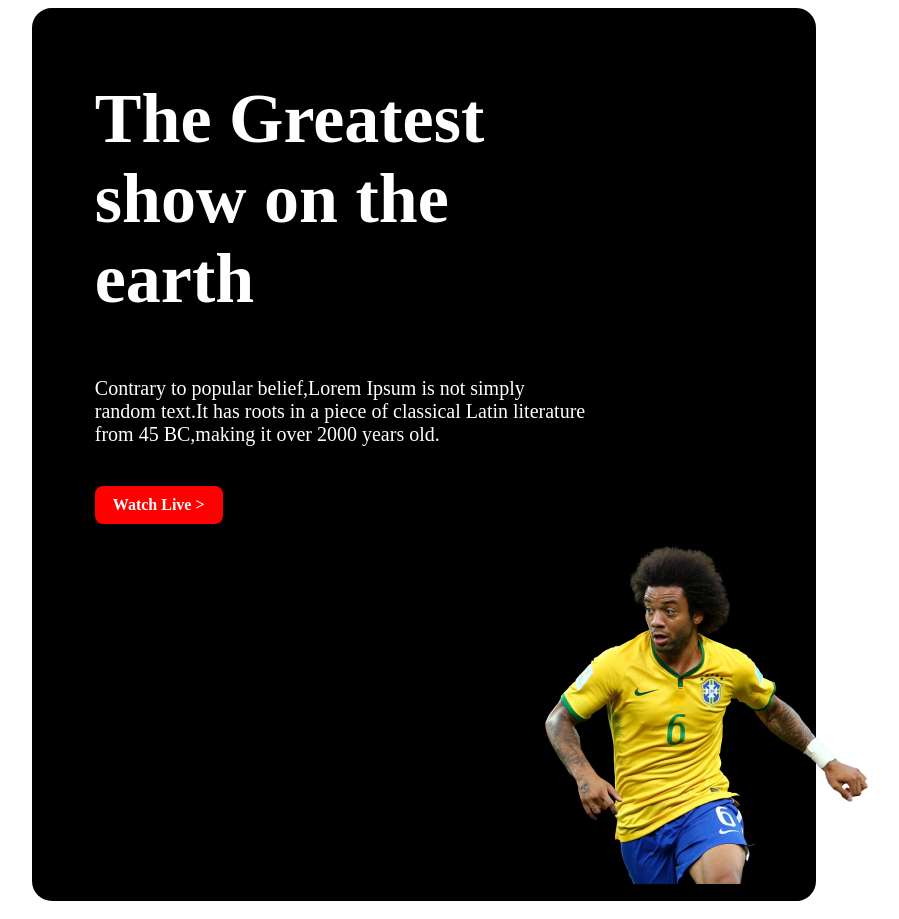
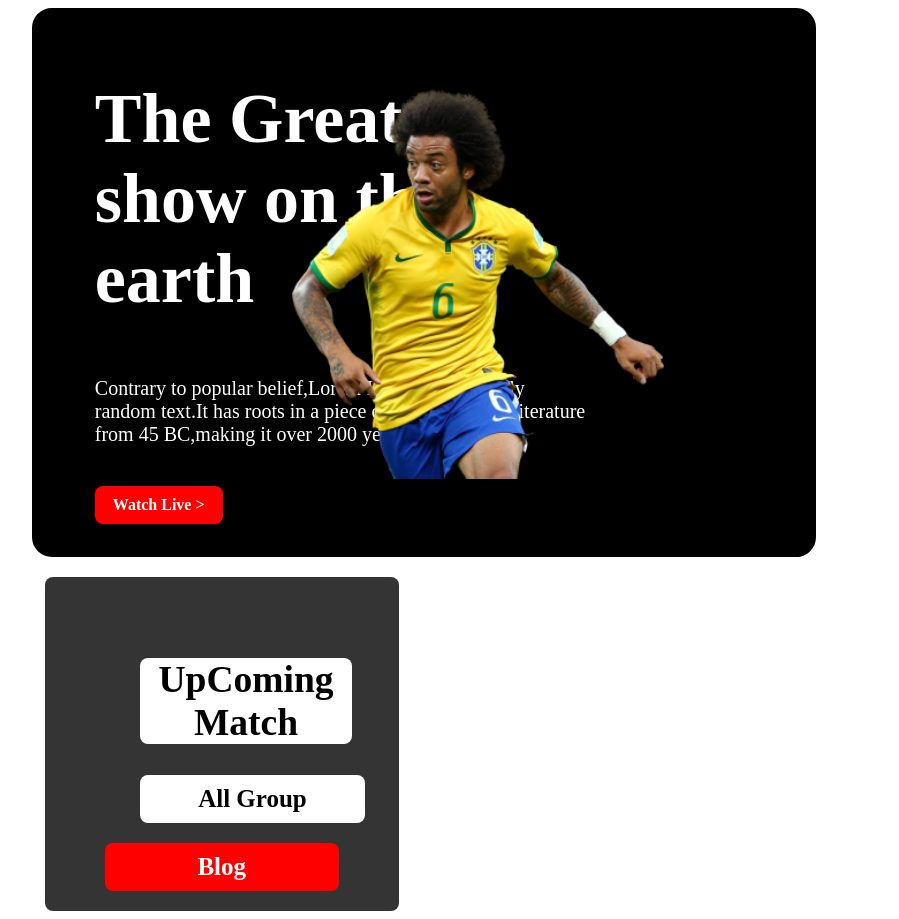
Before and after one commit to mobarakahmed1/website-1, a plain HTML site: page index.html in a window 1280 px wide. Shown: the whole page, without its empty margins (216-1115 px from the left). Drawn offline with Linux system fonts and the light colour scheme.

Commit message:
joyroom added

```diff
--- a/index.html
+++ b/index.html
@@ -17,12 +17,20 @@
                 from 45 BC,making it over 2000 years old.
             </p>
             <a href=""> Watch Live > </a>
+    </div>
+    <div class="cloum">
+     <img class="cloum" src="assets/Banner Image.png" alt="">
+    </div>
+     </section>
 
-        </div>
-        <div class="cloum">
-         <img src="assets/Banner Image.png" alt="">
-        </div>
-         </section>
+    <section class="joyroom">
+    <div class="top1"> <h2>UpComing Match</h2>
+    </div>
+   <div class="top2"> All Group</h2>
+</div>
+    <div class="top3"> <a href="">Blog</a>
+    </div>
+    </section>
 
 </body>
 </html>
--- a/style.css
+++ b/style.css
@@ -1,4 +1,3 @@
-
 
 .container{
     margin: auto;
@@ -35,8 +34,54 @@ h1{
     margin-left: 50px;
     border-radius: 8px;
 }
-.cloum img{
+.cloum {
 
-    margin-left: 500px;
+height: 70%;
+position: absolute;
+bottom: 0;
+right: 200px;
+top: 6.4%;
+margin-bottom: 200px;
+}
+
+.joyroom{
+    margin-top: 20px;
+    width: 28%;
+    text-align: center;
+    margin-left: 20%;
+    border-radius: 8px;
+    padding-top: 50px;
+    font-size: 25px;
+    background-color: rgba(0, 0, 0, 0.795);
+}
+.top1{
+width: 60%;
+
+border: 0px solid;
+border-radius: 8px;
+margin-left: 95px;
+background-color: #fff;
+color: black;
+  }
+.top2{
+    width: 58%;
+    border: 0px solid;
+    border-radius: 8px;
+   color:black;
+    padding: 10px ;
+    margin-left: 95px;
+    font-weight: 700;
+background-color: #fff;
+}
+.top3 a{
+    width: 56%;
+    margin: 20px;
+    border-radius: 8px;
+    padding: 10px 18px;
+    text-decoration: none;
+    font-weight: 700;
+    color: #fff;
+    display: inline-block;
+    background-color: red;
 
 }
```
